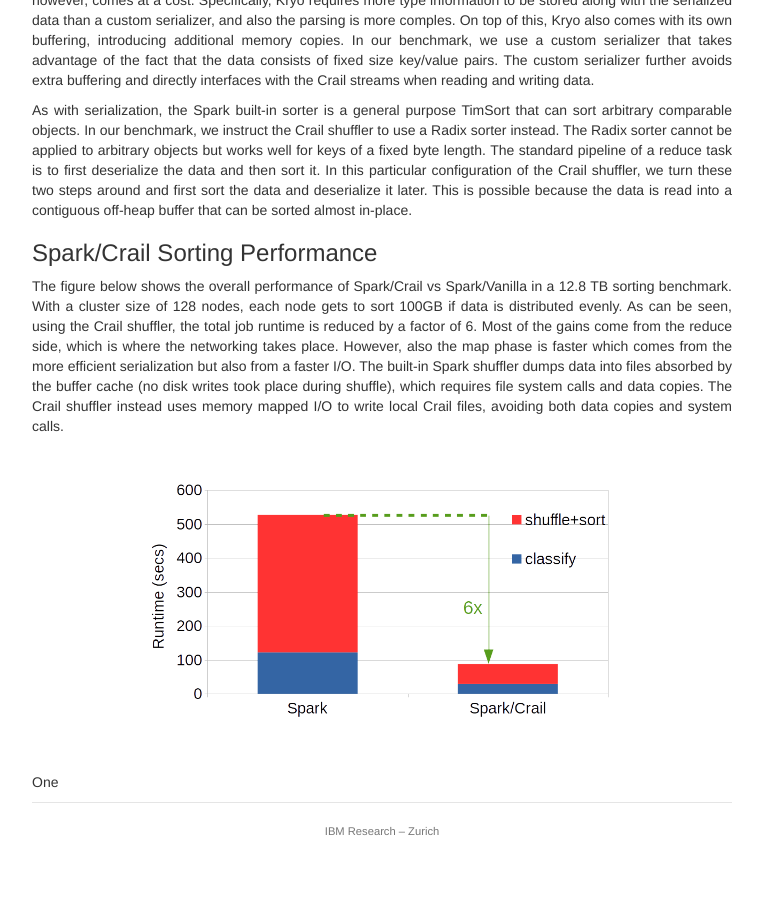
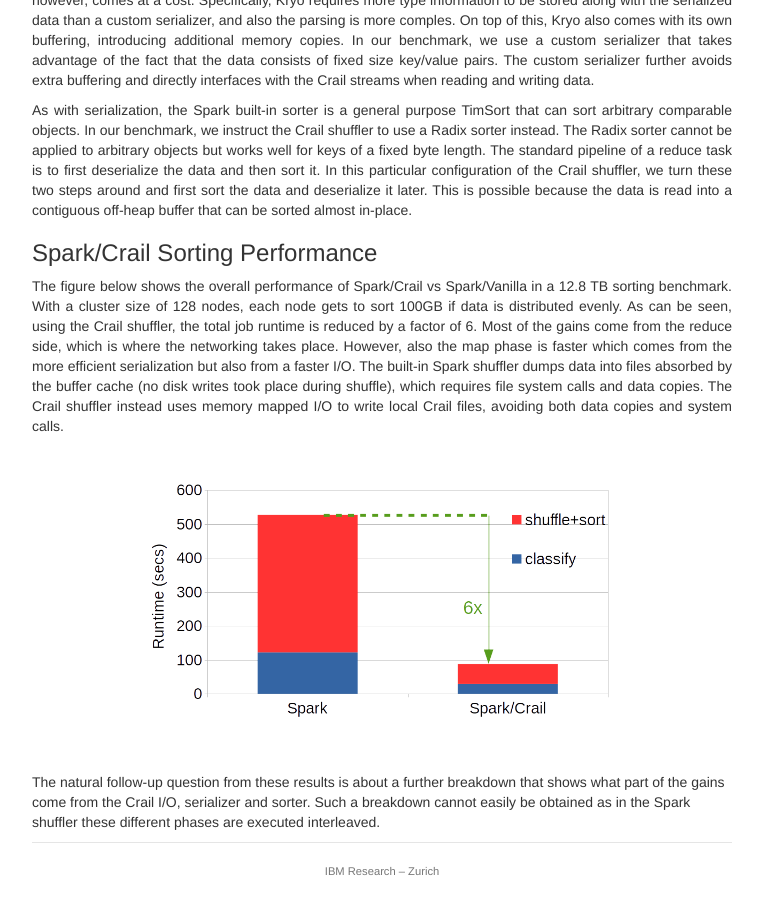
Before and after one commit to apache/incubator-crail-website, a Jekyll site: the page built from _posts/blog/2017-01-1-sorting.md, in a window 1280 px wide and 900 px high, scrolled down 3072 px. Shown: the whole window, without its empty margins (258-1021 px from the left). Built offline with Jekyll 4.4.1, drawn with Linux system fonts in a browser that asks for light colours; before the commit the page ends 3932 px from its top, so only the background shows below that.

Commit message:
Update 2017-01-1-sorting.md

```diff
--- a/_posts/blog/2017-01-1-sorting.md
+++ b/_posts/blog/2017-01-1-sorting.md
@@ -176,4 +176,4 @@
 <div style="text-align:center"><img src ="http://crail.io/img/blog/sort/performance_overall.png" width="470"></div>
 <br><br>
 
-One
+The natural follow-up question from these results is about a further breakdown that shows what part of the gains come from the Crail I/O, serializer and sorter. Such a breakdown cannot easily be obtained as in the Spark shuffler these different phases are executed interleaved.
```
